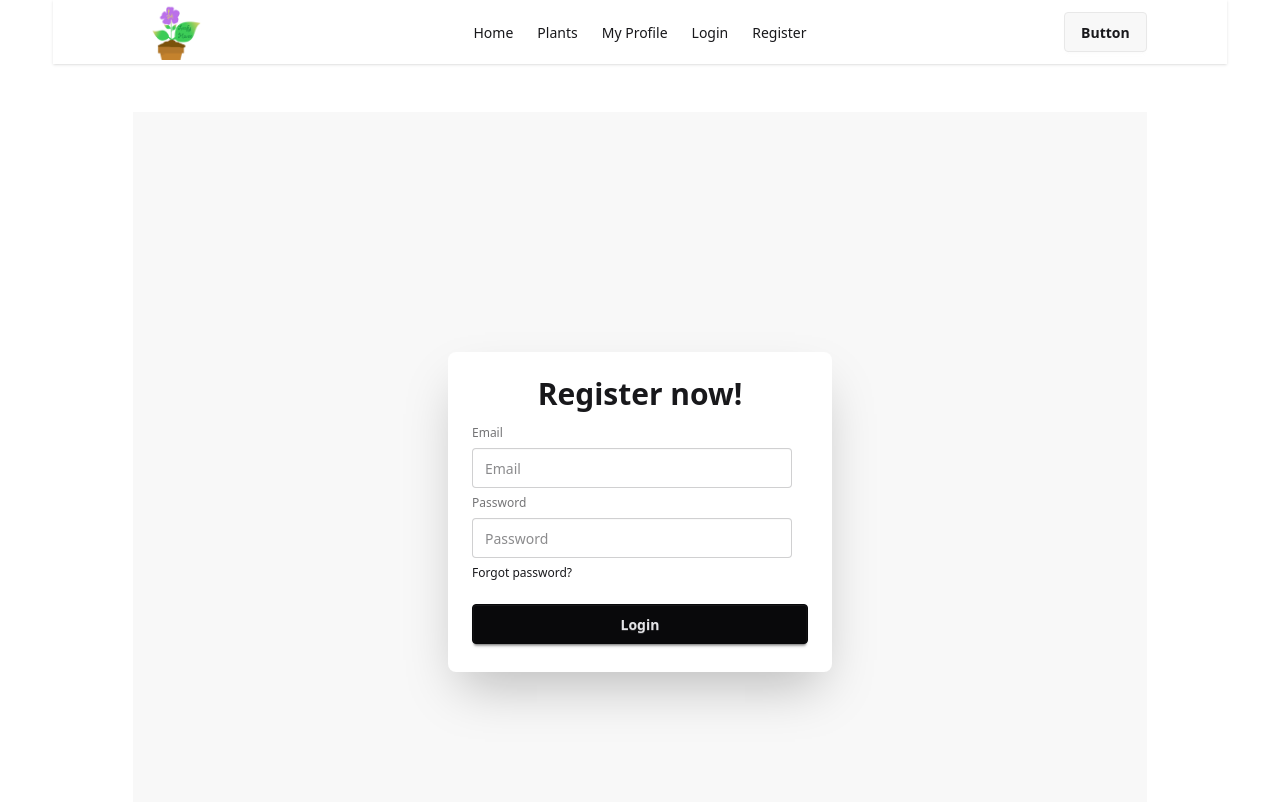
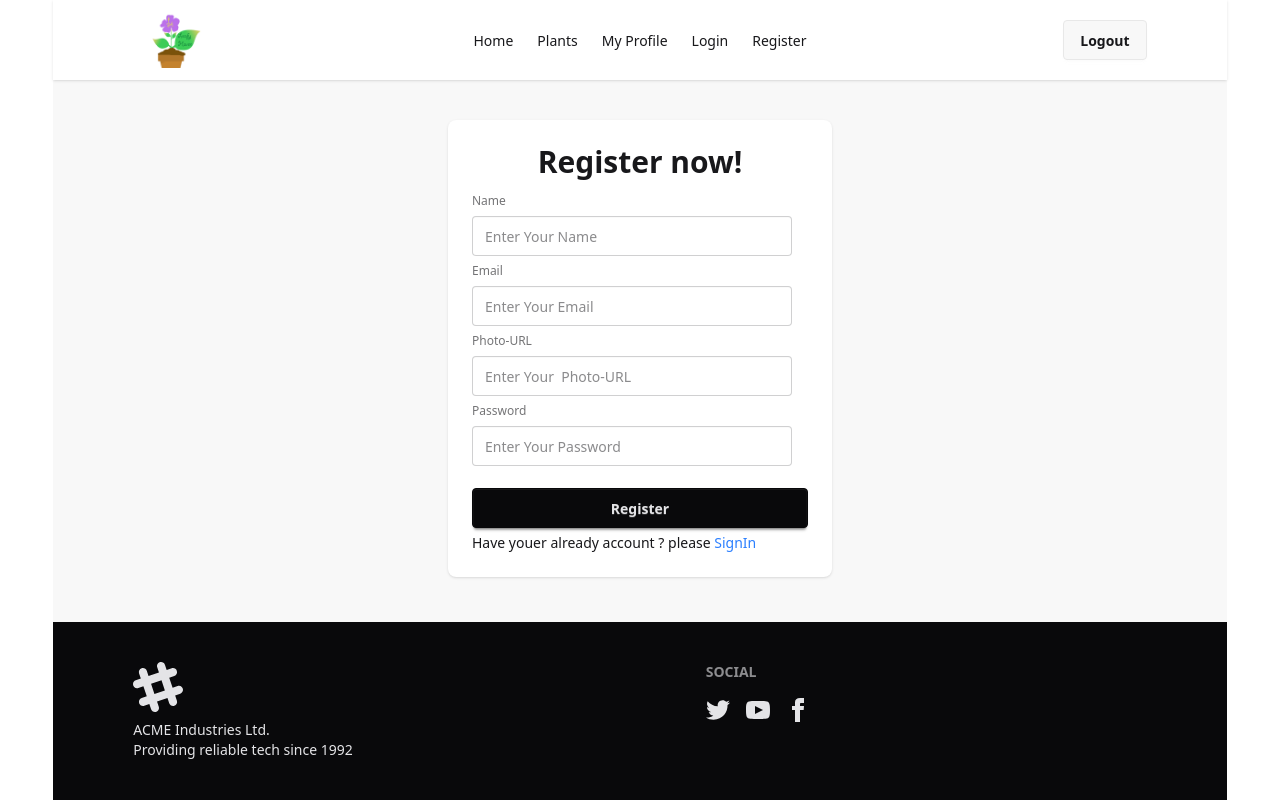
Before and after one commit to hasib-dev7/LeafyHaven, a React (Vite) app: page /register in a window 1280 px wide. Shown: the top 802 px of the page. Built offline with nearby package versions, Linux system fonts and the light colour scheme; no server answers.

Commit message:
signUp page done

```diff
--- a/src/AuthenticationPages/Login/Login.jsx
+++ b/src/AuthenticationPages/Login/Login.jsx
@@ -1,11 +1,66 @@
+import { use } from "react";
+import { Link } from "react-router";
+import { AuthContext } from "../../Context/AuthProvider/AuthContext";
+const Login = () => {
+  const { signInUser } = use(AuthContext);
+  const handleLogin = (e) => {
+    e.preventDefault();
+    const email = e.target.email.value;
+    const password = e.target.password.value;
+    signInUser(email, password)
+      .then((res) => {
+        console.log(res);
+      })
+      .catch((err) => {
+        console.log(err);
+      });
+  };
+  return (
+    <>
+      <div className="hero py-10">
+        <div className="card bg-base-100 w-full max-w-sm mx-auto shrink-0 shadow-sm">
+          <div className="card-body ">
+            <h1 className="text-3xl font-bold text-center">Login now!</h1>
 
+            <form onSubmit={handleLogin}>
+              <fieldset className="fieldset">
+                {/* email */}
+                <label className="label">Email</label>
+                <input
+                  type="email"
+                  name="email"
+                  className="input"
+                  placeholder="Enter Your Email"
+                  required
+                />
 
-const Login = () => {
-    return (
-        <div>
-            <h1>Login pages</h1>
+                {/* password */}
+                <label className="label">Password</label>
+                <input
+                  type="password"
+                  name="password"
+                  className="input"
+                  placeholder="Enter Your Password"
+                  required
+                />
+
+                <button className="btn btn-neutral mt-4">Login</button>
+              </fieldset>
+              <p>
+                New to our website ? please{" "}
+                <Link
+                  className="text-blue-500 hover:text-blue-800"
+                  to="/register"
+                >
+                  SignUp
+                </Link>
+              </p>
+            </form>
+          </div>
         </div>
-    );
+      </div>
+    </>
+  );
 };
 
 export default Login;
--- a/src/AuthenticationPages/Register/Register.jsx
+++ b/src/AuthenticationPages/Register/Register.jsx
@@ -1,21 +1,75 @@
+import { use } from "react";
+import { Link } from "react-router";
+import { AuthContext } from "../../Context/AuthProvider/AuthContext";
+
 const Register = () => {
+  const { createUser } = use(AuthContext);
+  const handleRegister = (e) => {
+    e.preventDefault();
+    const email = e.target.email.value;
+    const password = e.target.password.value;
+    //
+    createUser(email, password)
+      .then((res) => {
+        console.log(res);
+      })
+      .catch((err) => {
+        console.log(err);
+      });
+  };
   return (
     <>
-      <div className="hero bg-base-200 min-h-screen">
-        <div className="card bg-base-100 w-full max-w-sm shrink-0 shadow-2xl">
-          <div className="card-body">
+      <div className="hero py-10">
+        <div className="card bg-base-100 w-full max-w-sm mx-auto shrink-0 shadow-sm">
+          <div className="card-body ">
             <h1 className="text-3xl font-bold text-center">Register now!</h1>
 
-            <fieldset className="fieldset">
-              <label className="label">Email</label>
-              <input type="email" className="input" placeholder="Email" />
-              <label className="label">Password</label>
-              <input type="password" className="input" placeholder="Password" />
-              <div>
-                <a className="link link-hover">Forgot password?</a>
-              </div>
-              <button className="btn btn-neutral mt-4">Login</button>
-            </fieldset>
+            <form onSubmit={handleRegister}>
+              <fieldset className="fieldset">
+                {/* name */}
+                <label className="label">Name</label>
+                <input
+                  type="text"
+                  name="name"
+                  className="input"
+                  placeholder="Enter Your Name"
+                />
+                {/* email */}
+                <label className="label">Email</label>
+                <input
+                  type="email"
+                  name="email"
+                  className="input"
+                  placeholder="Enter Your Email"
+                  required
+                />
+                {/* photo url */}
+                <label className="label"> Photo-URL</label>
+                <input
+                  type="photo"
+                  name="photo"
+                  className="input"
+                  placeholder="Enter Your  Photo-URL"
+                />
+                {/* password */}
+                <label className="label">Password</label>
+                <input
+                  type="password"
+                  name="password"
+                  className="input"
+                  placeholder="Enter Your Password"
+                  required
+                />
+
+                <button className="btn btn-neutral mt-4">Register</button>
+              </fieldset>
+              <p>
+                Have youer already account ? please{" "}
+                <Link className="text-blue-500 hover:text-blue-800" to="/login">
+                  SignIn
+                </Link>
+              </p>
+            </form>
           </div>
         </div>
       </div>
--- a/src/Component/Navber/Navber.jsx
+++ b/src/Component/Navber/Navber.jsx
@@ -1,6 +1,18 @@
 import { NavLink } from "react-router";
 import navLogo from "../../assets/logo.png";
+import { use } from "react";
+import { AuthContext } from "../../Context/AuthProvider/AuthContext";
 const Navber = () => {
+  const { logOut } = use(AuthContext);
+  const handleLogout = () => {
+    logOut()
+      .then(() => {
+        console.log("logout success");
+      })
+      .catch((err) => {
+        console.log(err);
+      });
+  };
   const links = (
     <>
       <li>
@@ -57,7 +69,9 @@ const Navber = () => {
           <ul className="menu menu-horizontal px-1">{links}</ul>
         </div>
         <div className="navbar-end">
-          <a className="btn">Button</a>
+          <a onClick={handleLogout} className="btn">
+           Logout
+          </a>
         </div>
       </div>
     </>
--- /dev/null
+++ b/src/Context/AuthProvider/AuthContext.jsx
@@ -0,0 +1,3 @@
+import { createContext } from "react";
+
+export const AuthContext = createContext(null);
--- /dev/null
+++ b/src/Context/AuthProvider/AuthProvider.jsx
@@ -0,0 +1,44 @@
+import {
+  createUserWithEmailAndPassword,
+  onAuthStateChanged,
+  signInWithEmailAndPassword,
+  signOut,
+} from "firebase/auth";
+import { auth } from "../../firebase/firebase.init";
+import { AuthContext } from "./AuthContext";
+import { useEffect } from "react";
+
+const AuthProvider = ({ children }) => {
+  //  create new user
+  const createUser = (email, password) => {
+    return createUserWithEmailAndPassword(auth, email, password);
+  };
+  //   sign in user
+  const signInUser = (email, password) => {
+    return signInWithEmailAndPassword(auth, email, password);
+  };
+  //   logout
+  const logOut = () => {
+    return signOut(auth)
+
+  };
+  //   the current user
+  useEffect(() => {
+    // the observer user
+    const unsubscribe = onAuthStateChanged(auth, (currentUser) => {
+      console.log(currentUser);
+    });
+    // the observer unmount
+    return () => {
+      unsubscribe();
+    };
+  }, []);
+  const userInfo = {
+    createUser,
+    signInUser,
+    logOut,
+  };
+  return <AuthContext value={userInfo}>{children}</AuthContext>;
+};
+
+export default AuthProvider;
--- a/src/Layouts/MainLayouts/MainLayouts.jsx
+++ b/src/Layouts/MainLayouts/MainLayouts.jsx
@@ -7,7 +7,7 @@ const MainLayouts = () => {
     <>
       <div className="flex flex-col h-screen">
         <Navber></Navber>
-        <div className="flex-1  w-full lg:w-11/12 mx-auto px-3 md:px-8 lg:px-20 py-5 md:py-8 lg:py-12">
+        <div className="flex-1  w-full lg:w-11/12 mx-auto px-3 md:px-8 lg:px-20 bg-base-200">
           <Outlet></Outlet>
         </div>
         <Footer></Footer>
--- a/src/main.jsx
+++ b/src/main.jsx
@@ -3,9 +3,12 @@ import { createRoot } from "react-dom/client";
 import "./index.css";
 import { RouterProvider } from "react-router";
 import router from "./Router/Router";
+import AuthProvider from "./Context/AuthProvider/AuthProvider";
 
 createRoot(document.getElementById("root")).render(
   <StrictMode>
-    <RouterProvider router={router}></RouterProvider>
+    <AuthProvider>
+      <RouterProvider router={router}></RouterProvider>
+    </AuthProvider>
   </StrictMode>
 );
```
Also changed, not shown: src/Pages/Home/Home.jsx (+5 -7 lines).
